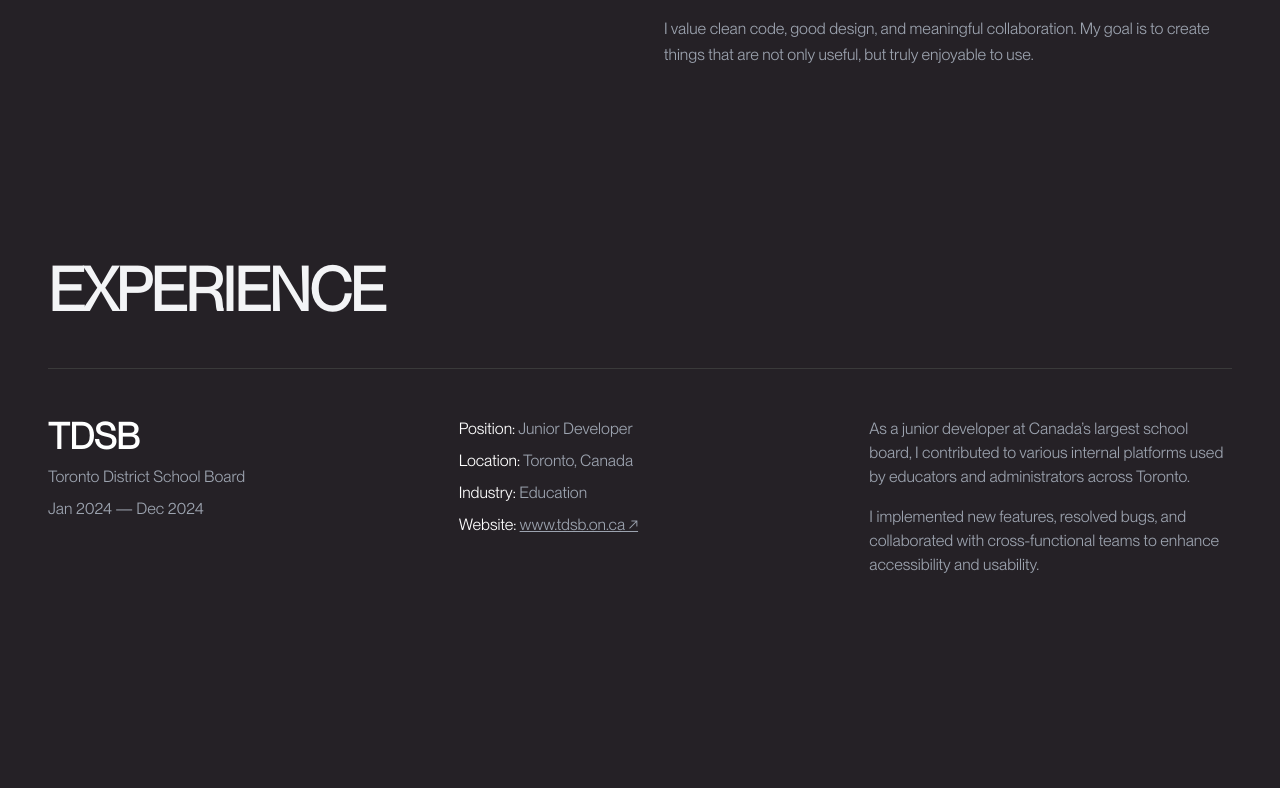
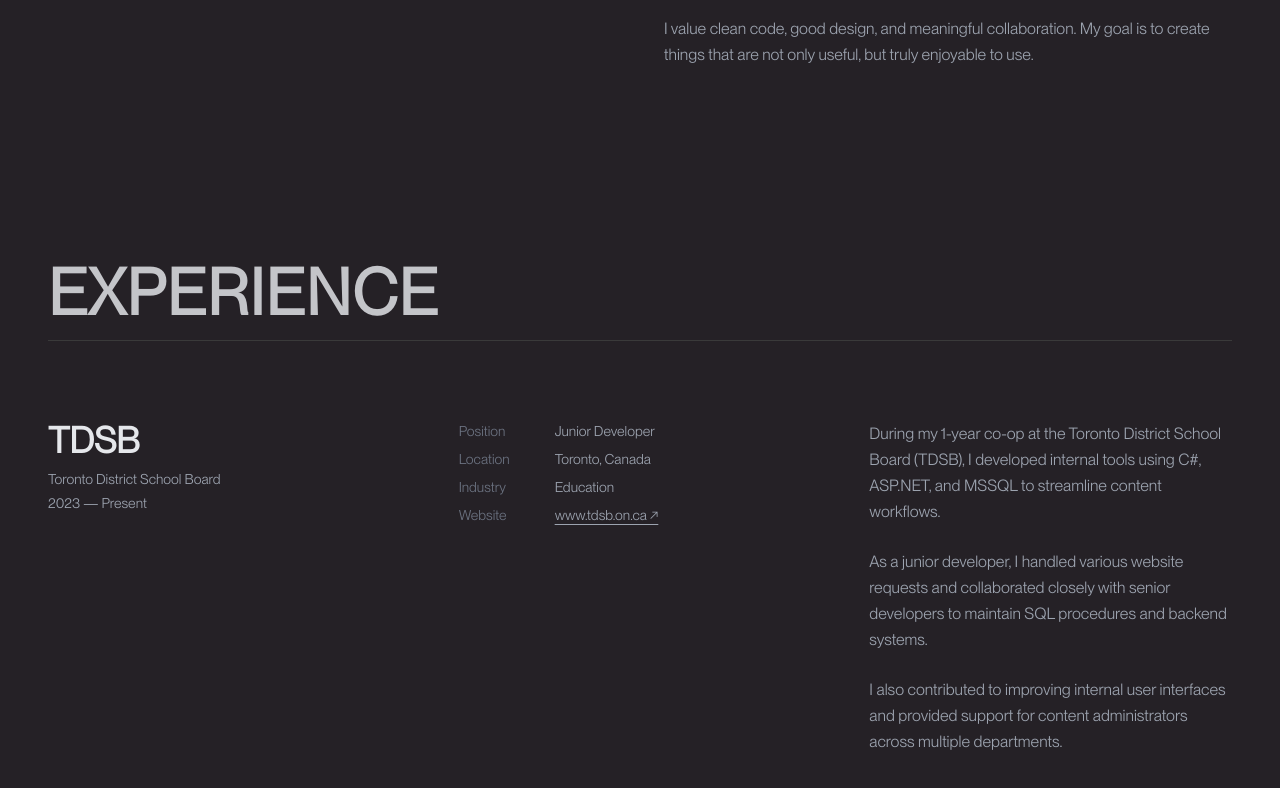
Before and after one commit to runner-jaimie/Jaimie, a Next.js app: page / in a window 1280 px wide. Shown: the part 1363-2151 px from the top of the page. Built offline with nearby package versions, Linux system fonts and the light colour scheme; a web font is replaced by a local one.

Commit message:
feat(experience): align layout with About section and restructure into 3-column grid

```diff
--- a/components/Experience.tsx
+++ b/components/Experience.tsx
@@ -1,65 +1,72 @@
 export default function Experience() {
   return (
-    <section id="experience" className="relative min-h-screen px-12 py-24">
-      {/* 섹션 타이틀 */}
-      <h2 className="text-6xl font-bold tracking-tight mb-12 text-gray-100">
-        EXPERIENCE
-      </h2>
-      <hr className="border-t border-[#3A3A3A] mb-12" />
+    <section id="experience" className="w-full px-12 py-24">
+      <div className="max-w-[1280px] mx-auto">
+        {/* Title */}
+        <h2 className="text-[64px] font-bold tracking-wide leading-none">
+          EXPERIENCE
+        </h2>
 
-      {/* 경험 항목들 */}
-      <div className="space-y-20">
-        {/* ✅ TDSB 경험 */}
+        {/* 아래 선 */}
+        <hr className="border-t border-[#3A3A3A] mt-4 mb-20" />
+
+        {/* 전체 3열 레이아웃 */}
         <div className="grid md:grid-cols-3 gap-12">
-          {/* 왼쪽: 회사 정보 */}
-          <div className="text-gray-400 space-y-2">
-            <h3 className="text-4xl font-semibold text-white">TDSB</h3>
-            <p>Toronto District School Board</p>
-            <p>Jan 2024 — Dec 2024</p>
+          {/* 왼쪽 회사명 및 소개 */}
+          <div>
+            <h3 className="text-4xl font-semibold text-gray-200">TDSB</h3>
+            <p className="text-sm text-gray-400 mt-2">
+              Toronto District School Board
+            </p>
+            <p className="text-sm text-gray-400 mt-1">2023 — Present</p>
           </div>
 
-          {/* 가운데: 직무 디테일 */}
-          <div className="text-gray-400 space-y-2">
-            <p>
-              <span className="text-white font-medium">Position:</span> Junior
-              Developer
-            </p>
-            <p>
-              <span className="text-white font-medium">Location:</span> Toronto,
-              Canada
-            </p>
-            <p>
-              <span className="text-white font-medium">Industry:</span>{' '}
-              Education
-            </p>
-            <p>
-              <span className="text-white font-medium">Website:</span>{' '}
+          {/* 가운데 상세 항목 */}
+          <div className="space-y-2 text-sm text-gray-400">
+            <div className="flex">
+              <span className="w-24 text-gray-500">Position</span>
+              <span>Junior Developer</span>
+            </div>
+            <div className="flex">
+              <span className="w-24 text-gray-500">Location</span>
+              <span>Toronto, Canada</span>
+            </div>
+            <div className="flex">
+              <span className="w-24 text-gray-500">Industry</span>
+              <span>Education</span>
+            </div>
+            <div className="flex">
+              <span className="w-24 text-gray-500">Website</span>
               <a
                 href="https://www.tdsb.on.ca"
-                className="underline hover:text-purple-400"
                 target="_blank"
                 rel="noopener noreferrer"
+                className="underline underline-offset-4 hover:text-teal-300 transition"
               >
                 www.tdsb.on.ca ↗
               </a>
-            </p>
+            </div>
           </div>
 
-          {/* 오른쪽: 설명 */}
-          <div className="text-gray-400 space-y-4">
+          {/* 오른쪽 설명 */}
+          <div className="text-base text-gray-400 space-y-6 leading-relaxed">
             <p>
-              As a junior developer at Canada’s largest school board, I
-              contributed to various internal platforms used by educators and
-              administrators across Toronto.
+              During my 1-year co-op at the Toronto District School Board
+              (TDSB), I developed internal tools using C#, ASP.NET, and MSSQL to
+              streamline content workflows.
             </p>
             <p>
-              I implemented new features, resolved bugs, and collaborated with
-              cross-functional teams to enhance accessibility and usability.
+              As a junior developer, I handled various website requests and
+              collaborated closely with senior developers to maintain SQL
+              procedures and backend systems.
+            </p>
+            <p>
+              I also contributed to improving internal user interfaces and
+              provided support for content administrators across multiple
+              departments.
             </p>
           </div>
         </div>
-
-        {/* 👉 이후 다른 경험 추가하고 싶으면 여기 밑에 또 <div className="grid md:grid-cols-3 ..."> 만들어서 계속 추가하면 돼 */}
       </div>
     </section>
   );
```
